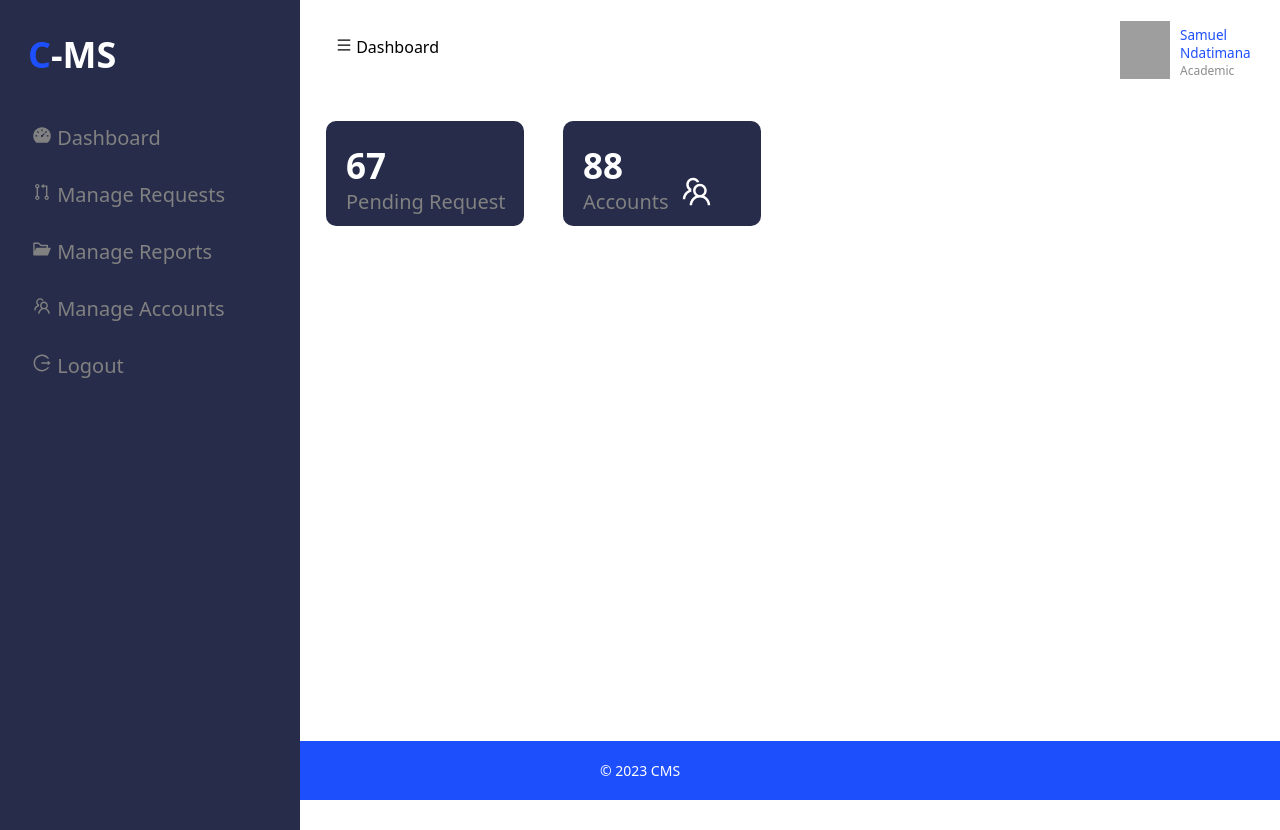
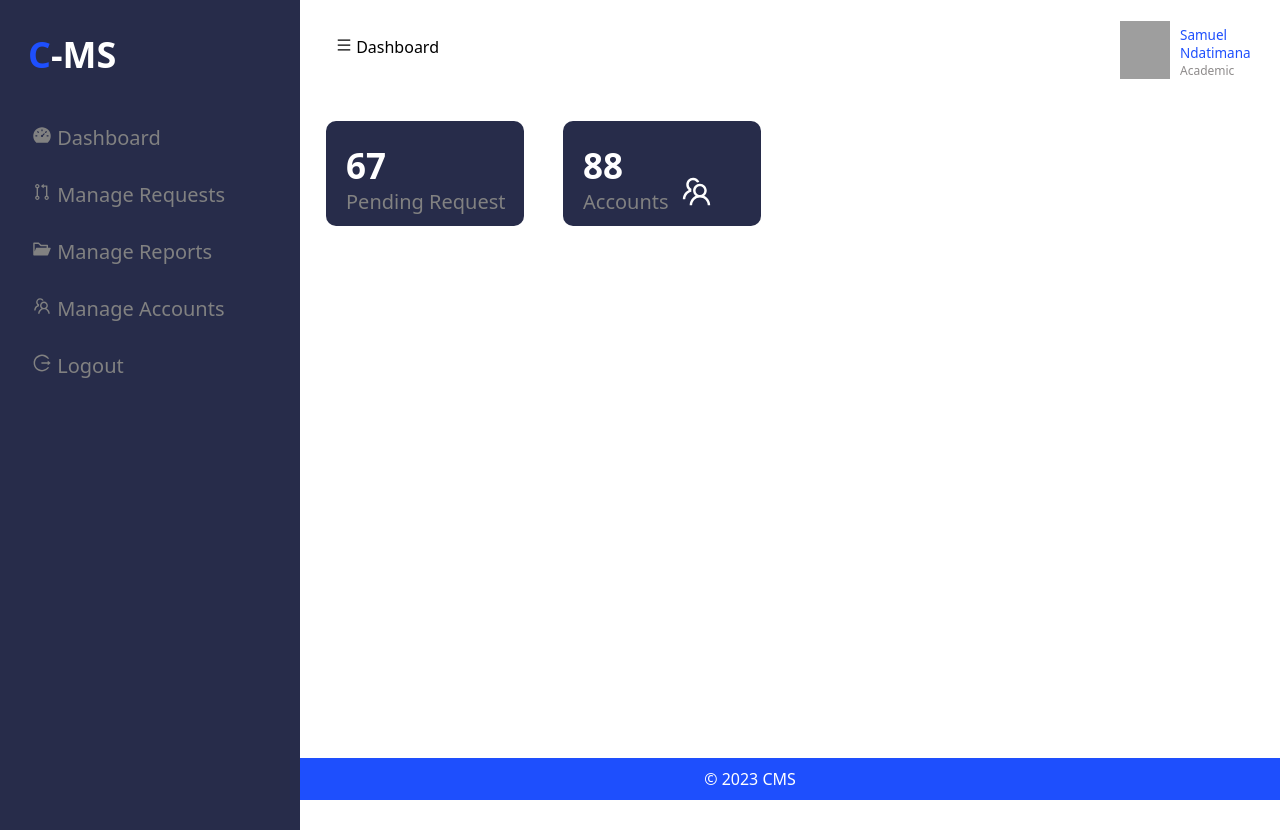
Before and after one commit to acele-happy/cms-fe, a React (Vite) app: page /dashboardHome in a window 1280 px wide. Built offline with nearby package versions, Linux system fonts and the light colour scheme; sample sign-in values are in the browser's storage; grey boxes are pictures that could not be loaded.

Commit message:
footer fix dashhome

```diff
--- a/src/components/Dashboard/Home/DashboardHome.jsx
+++ b/src/components/Dashboard/Home/DashboardHome.jsx
@@ -1,75 +1,105 @@
 import React from "react";
 import "./HomeDashboard.scss";
 import { Link } from "react-router-dom";
-import {AiFillDashboard,AiFillFolderOpen,
-  AiOutlinePullRequest,AiOutlineTeam,AiOutlineMenu,AiOutlineLogout,AiFillAlert} from "react-icons/ai";
-import profile from '../../../images/profile.png';
+import {
+  AiFillDashboard,
+  AiFillFolderOpen,
+  AiOutlinePullRequest,
+  AiOutlineTeam,
+  AiOutlineMenu,
+  AiOutlineLogout,
+  AiFillAlert,
+} from "react-icons/ai";
+import profile from "../../../images/profile.png";
 
 import Footer from "../../Footer/Footer";
-
 
 const DashboardHome = () => {
   return (
     <>
       <div id="mySidenav" className="sidenav">
-    <p className="dashlogo"><span>C</span>-MS</p>
+        <p className="dashlogo">
+          <span>C</span>-MS
+        </p>
 
-    <Link to="/dashboardHome"><AiFillDashboard /> Dashboard</Link>
-    <Link to="/showRequest"><AiOutlinePullRequest /> Manage Requests</Link>
-    <Link to=""><AiFillFolderOpen /> Manage Reports</Link>
-    <Link to="/createaccount"><AiOutlineTeam /> Manage Accounts</Link>
-    <Link to=""z><AiOutlineLogout /> Logout </Link>
-
-
+        <Link to="/dashboardHome">
+          <AiFillDashboard /> Dashboard
+        </Link>
+        <Link to="/showRequest">
+          <AiOutlinePullRequest /> Manage Requests
+        </Link>
+        <Link to="">
+          <AiFillFolderOpen /> Manage Reports
+        </Link>
+        <Link to="/createaccount">
+          <AiOutlineTeam /> Manage Accounts
+        </Link>
+        <Link to="" z>
+          <AiOutlineLogout /> Logout{" "}
+        </Link>
       </div>
 
       <div className="main">
-
         <div class="head">
           <div class="col-div-6">
-	<span  className="nav"  > <AiOutlineMenu /> Dashboard</span>
-
+            <span className="nav">
+              {" "}
+              <AiOutlineMenu /> Dashboard
+            </span>
           </div>
 
           <div className="col-div-6">
             <div className="profile">
-
-      <img src={profile} alt="profiel" className="pro-img"/>
-			<p>Samuel Ndatimana<span>Academic</span></p>
+              <img src={profile} alt="profiel" className="pro-img" />
+              <p>
+                Samuel Ndatimana<span>Academic</span>
+              </p>
             </div>
           </div>
           <div className="clearfix"></div>
         </div>
 
         <div class="clearfix"></div>
-		<br/>
+        <br />
 
         <div class="col-div-3">
           <div class="box">
-				<p>67<br/><span>Pending Request</span></p>
-			<p><AiFillAlert/> </p>
+            <p>
+              67
+              <br />
+              <span>Pending Request</span>
+            </p>
+            <p>
+              <AiFillAlert />{" "}
+            </p>
           </div>
         </div>
         <div class="col-div-3">
           <div class="box">
-				<p>88<br/><span>Accounts</span></p>
-        <p> <AiOutlineTeam/></p>
+            <p>
+              88
+              <br />
+              <span>Accounts</span>
+            </p>
+            <p>
+              {" "}
+              <AiOutlineTeam />
+            </p>
+          </div>
+        </div>
+
+        <div class="clearfix"></div>
+        <br />
+        <br />
+
+		<div className="footer-container">
+        <p>&copy; 2023 CMS</p>
       	</div>
       </div>
 
 
-
-		<div class="clearfix"></div>
-		<br/><br/>
-
-
-
-      </div>
-
-    <Footer />
     </>
   );
 };
 
-
 export default DashboardHome;
--- a/src/components/Dashboard/Home/HomeDashboard.scss
+++ b/src/components/Dashboard/Home/HomeDashboard.scss
@@ -138,3 +138,22 @@ body{
 .content-box{
 	padding: 20px;
 }
+
+.footer-container{
+  position: fixed;
+  bottom: 0;
+  left: 0;
+  width: 100%;
+  padding: 10px;
+  text-align: center;
+  display: flex;
+  align-items: center;
+  justify-content: center;
+  background-color: #1E4FFD;
+}
+.footer-container p {
+  color: #fff;
+  left: 100px;
+  width: 50%;
+  position: relative;
+}
--- a/src/components/Home/LoginForm.jsx
+++ b/src/components/Home/LoginForm.jsx
@@ -28,7 +28,7 @@ const LoginForm = () => {
 
     })
     .catch(err=>{
-      console.log(err +"huhhh")
+      console.log(err )
     })
   }
 
```
Lines whose indentation alone changed are shown as unchanged.
